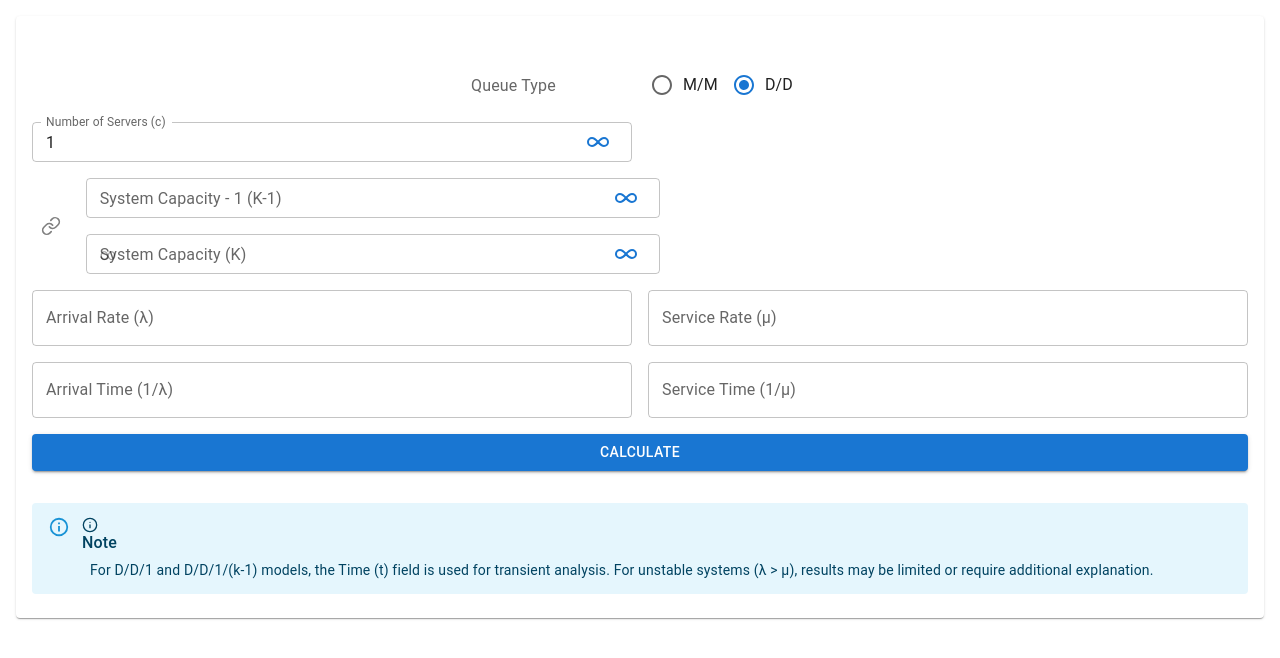
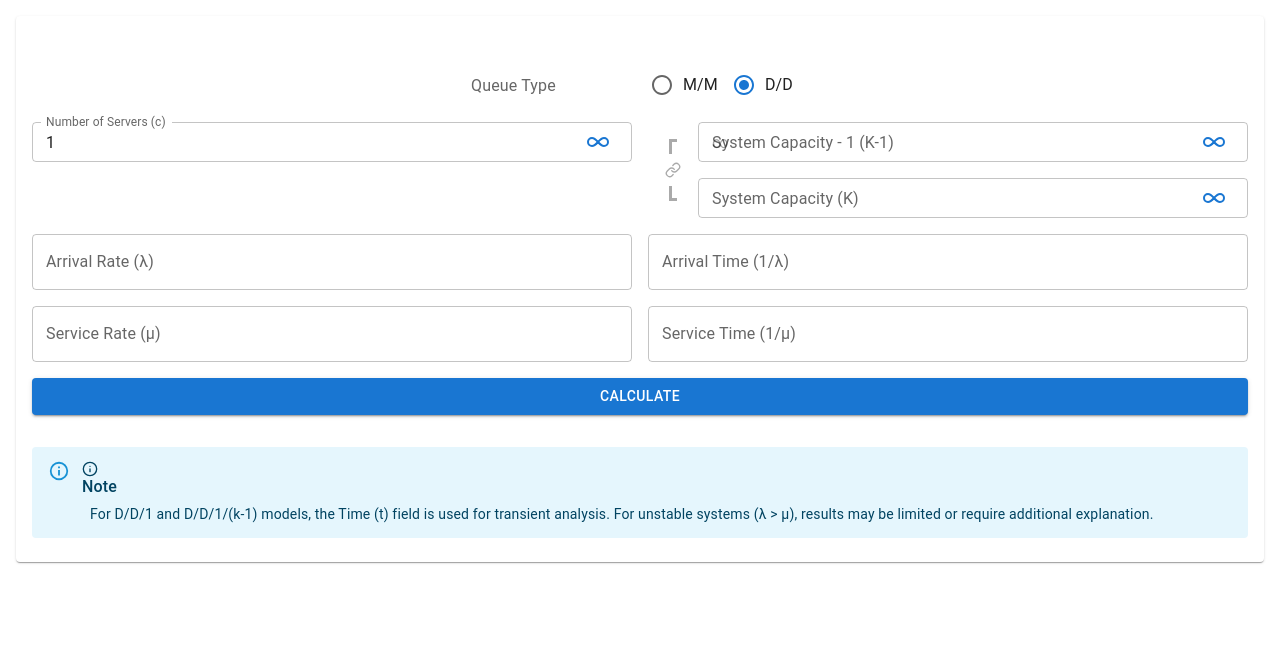
Before and after one commit to azsce/Queuify, a Next.js app: page / in a window 1280 px wide. Shown: the top 658 px of the page. Built offline with nearby package versions, Linux system fonts and the light colour scheme; what better-react-mathjax would draw is missing.

Commit message:
Add InfinityLinkIndicator component and refactor InputParameters and SystemParameters for improved clarity and structure

```diff
--- /dev/null
+++ b/src/components/InfinityLinkIndicator.tsx
@@ -0,0 +1,61 @@
+import React, { useEffect } from "react";
+import { Box } from "@mui/material";
+import { Link as LinkIcon } from "lucide-react";
+
+const InfinityLinkIndicator = () => {
+  const [containerHeight, setContainerHeight] = React.useState(0);
+  const containerRef = React.useRef<HTMLDivElement>(null);
+
+  useEffect(() => {
+    if (containerRef.current) {
+      setContainerHeight(containerRef.current.clientHeight);
+    }
+  }, [containerRef]);
+
+  return (
+    <Box
+      sx={{
+        height: "100%",
+        display: "flex",
+        flexDirection: "column",
+        alignItems: "center",
+        pointerEvents: "none",
+        gap: 1,
+      }}
+      ref={containerRef}
+    >
+      {/* Top */}
+      <Box
+        sx={{
+          width: "50%",
+          height: `${containerHeight * 0.4}px`,
+          borderTop: "3px solid #aaa",
+          borderLeft: "3px solid #aaa",
+        }}
+      />
+
+      {/* Infinity Link Icon */}
+      <Box
+        sx={{
+          color: "#aaa",
+          height: "25%",
+        }}
+      >
+        <LinkIcon size={16} />
+      </Box>
+
+      {/* Bottom */}
+      <Box
+        sx={{
+          width: "50%",
+          height: `${containerHeight * 0.4}px`,
+
+          borderBottom: "3px solid #aaa",
+          borderLeft: "3px solid #aaa",
+        }}
+      />
+    </Box>
+  );
+};
+
+export default InfinityLinkIndicator;
--- a/src/components/queuing/InputParameters.tsx
+++ b/src/components/queuing/InputParameters.tsx
@@ -11,8 +11,11 @@ export default function InputParameters({
   arrivalTime,
   serviceTime,
 }) {
+
+
   return (
     <Grid container spacing={2}>
+      {/* Arrival Rate */}
       <Grid size={{ xs: 12, sm: 6 }}>
         <TextField
           label="Arrival Rate (λ)"
@@ -27,6 +30,24 @@ export default function InputParameters({
           fullWidth
         />
       </Grid>
+
+      {/* Arrival Time */}
+      <Grid size={{ xs: 12, sm: 6 }}>
+        <TextField
+          label="Arrival Time (1/λ)"
+          value={arrivalTime}
+          onChange={(e) => {
+            setArrivalTime(e.target.value);
+            if (e.target.value) {
+              setArrivalRate(1 / parseFloat(e.target.value));
+            }
+          }}
+          placeholder="Enter arrival time"
+          fullWidth
+        />
+      </Grid>
+
+      {/* Service Rate */}
       <Grid size={{ xs: 12, sm: 6 }}>
         <TextField
           label="Service Rate (μ)"
@@ -41,20 +62,8 @@ export default function InputParameters({
           fullWidth
         />
       </Grid>
-      <Grid size={{ xs: 12, sm: 6 }}>
-        <TextField
-          label="Arrival Time (1/λ)"
-          value={arrivalTime}
-          onChange={(e) => {
-            setArrivalTime(e.target.value);
-            if (e.target.value) {
-              setArrivalRate(1 / parseFloat(e.target.value));
-            }
-          }}
-          placeholder="Enter arrival time"
-          fullWidth
-        />
-      </Grid>
+
+      {/* Service Time */}
       <Grid size={{ xs: 12, sm: 6 }}>
         <TextField
           label="Service Time (1/μ)"
--- a/src/components/queuing/SystemParameters.tsx
+++ b/src/components/queuing/SystemParameters.tsx
@@ -2,8 +2,9 @@ import { TextField, IconButton, Box } from "@mui/material";
 import { useState, useEffect } from "react";
 import Grid from "@mui/material/Grid2";
 import { styled } from "@mui/system";
-import { InfinityIcon, LinkIcon } from "lucide-react";
+import { InfinityIcon } from "lucide-react";
 import { Process } from "@/types/queue";
+import InfinityLinkIndicator from "../InfinityLinkIndicator";
 
 type SystemParametersProps = {
   setServers: (servers: number | undefined) => void;
@@ -55,22 +56,31 @@ const SystemParameters: React.FC<SystemParametersProps> = ({
         />
       </Grid>
       {processType === "D/D" ? (
-        <Grid container spacing={2} alignItems="center">
+        <Grid
+          size={{ xs: 12, sm: 6 }}
+          container
+          spacing={0}
+          alignItems="center"
+        >
           <Grid
             size={{ xs: 1 }}
-            sx={{ display: "flex", justifyContent: "center" }}
+            sx={{
+              display: "flex",
+              justifyContent: "center",
+              alignItems: "center",
+            }}
           >
             <Box
               sx={{
+                position: "relative",
                 display: "flex",
                 flexDirection: "column",
                 alignItems: "center",
                 height: "100%",
                 justifyContent: "center",
-                color: "gray",
               }}
             >
-              <LinkIcon size={20} />
+              <InfinityLinkIndicator />
             </Box>
           </Grid>
           <Grid size={{ xs: 11 }}>
```
